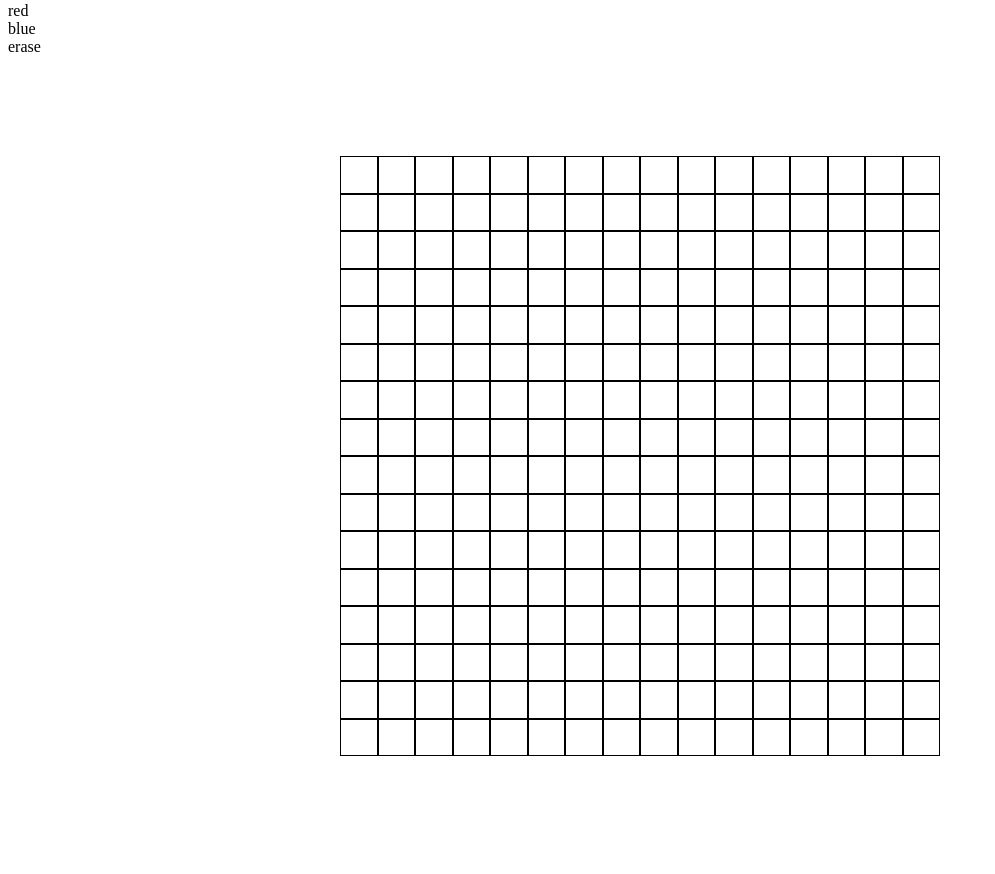
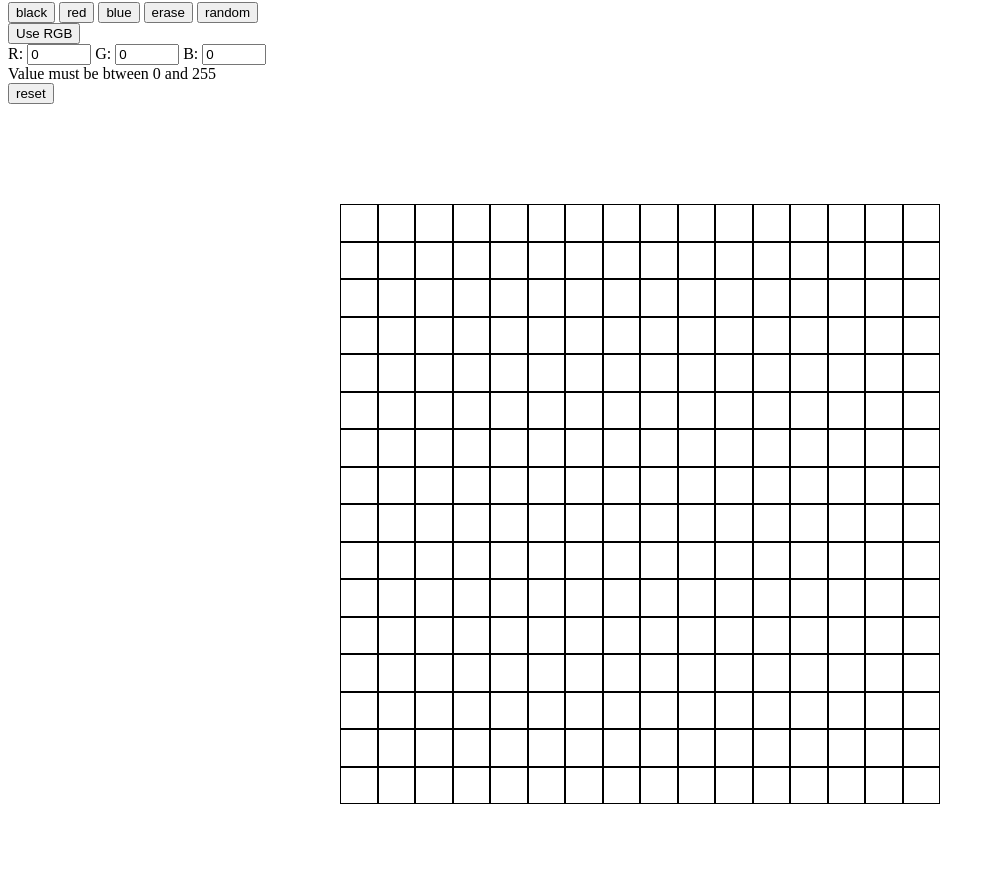
Before and after one commit to ujansengupta-bit/Etch-a-Sketch, a plain HTML site: page index.html in a window 1280 px wide. Shown: the part 63-937 px from the top of the page, without its empty margins (0-995 px from the left). Drawn offline with Linux system fonts and the light colour scheme.

Commit message:
logic done

```diff
--- a/index.html
+++ b/index.html
@@ -7,16 +7,28 @@
     </head>
     <body>
         <div class="logo">ETCH A SKETCH</div>
-        <label id="grid">Set Grid Size between 2 and 100: </label>
-        <input id="input">
-        <div class="colors">
-            <div id="black">black</div>
-            <div id="red">red</div>
-            <div id="blue">blue</div>
-            <div id="white">erase</div>
+        <div id="grid">Set Grid Size between 2 and 100: </label>
+        <input type="number" min="2" max="100" value="16" id="input_val">
+        <div id="error">Size must be between 2 and 100</div>
+        <div class="color">
+            <button onclick="changeColor('black')">black</button>
+            <button onclick="changeColor('red')">red</button>
+            <button onclick="changeColor('blue')">blue</button>
+            <button onclick="changeColor('white')">erase</button>
+            <button onclick="changeColor('random')">random</button>
+            <div>
+            <button onclick="changeColor('custom')">Use RGB</button>
+              <div>
+                  R: <input type="number" id="r_val" min="0" max="255" value="0">
+                  G: <input type="number" id="g_val" min="0" max="255" value="0">
+                  B: <input type="number" id="b_val" min="0" max="255" value="0">
+                  <div id="error2">Value must be btween 0 and 255</div>
+              </div>
+            </div>
+            <button onclick="createGrid(parseInt(input_val.value, 10))">reset</button>
         </div>
         <div id="grid_containers">
-        </div>
+          </div>
       <script src="script.js" defer></script>
     </body>
 </html>
--- a/script.js
+++ b/script.js
@@ -7,20 +7,67 @@ grid_container.style.height = `${area}px`
 
 const gridSize = 16;
 
+let colored = "black";
+
 function createGrid(size){
     grid_container.innerHTML = ''; // to clear the existing grid when creating a new grid
 
     for(let i =0; i<size; i++){
         for(let j =0; j< size; j++){
             const cell = document.createElement('div');
-            cell.style.width=`${(area/size)-2}px`;
-            cell.style.height=`${(area/size)-2}px`;
+            cell.style.width=`${(area/size)}px`;
+            cell.style.height=`${(area/size)}px`;
             grid_container.appendChild(cell);
+
             const hover = cell.addEventListener("mouseover", event=> {
-                event.target.style.backgroundColor = "black";
+                if(colored === "random"){
+                    event.target.style.backgroundColor =
+                    `rgb(${Math.floor(Math.random()*256)},
+                    ${Math.floor(Math.random()*256)},
+                    ${Math.floor(Math.random()*256)}
+                    )`;
+                }
+                else if(colored === "custom"){
+                    const errorDisplay = document.getElementById("error2");
+
+                    const r = parseInt(document.getElementById("r_val").value, 10);
+                    const g = parseInt(document.getElementById("g_val").value, 10);
+                    const b = parseInt(document.getElementById("b_val").value, 10);
+                    if(r > 255 || g > 255 || b> 255){
+                        errorDisplay.style.display ='flex';
+                        return;
+                    }
+                    errorDisplay.style.display ='none';
+                    event.target.style.backgroundColor = `rgb(${r}, ${g}, ${b})`;
+                }
+                else{
+                    errorDisplay.style.display ='none';
+                    event.target.style.backgroundColor = colored;
+
+                }
             })
         }
     }
 }
 
 createGrid(gridSize);
+
+const val = document.getElementById("input_val");
+
+const errorDisplay = document.getElementById("error");
+
+val.addEventListener("change", event =>{
+    let newSize = parseInt(val.value, 10);
+    if(newSize >= 2 && newSize <= 100){
+        errorDisplay.style.display ='none';
+        createGrid(newSize);
+    }
+    else{
+        errorDisplay.style.display ='flex';
+    }
+})
+
+
+function changeColor(color){
+    colored = color;
+}
--- a/styles.css
+++ b/styles.css
@@ -4,5 +4,6 @@
     margin: 100px auto;
 }
 #grid_containers>div{
+    box-sizing: border-box;
     border: 1px solid black;
 }
```
